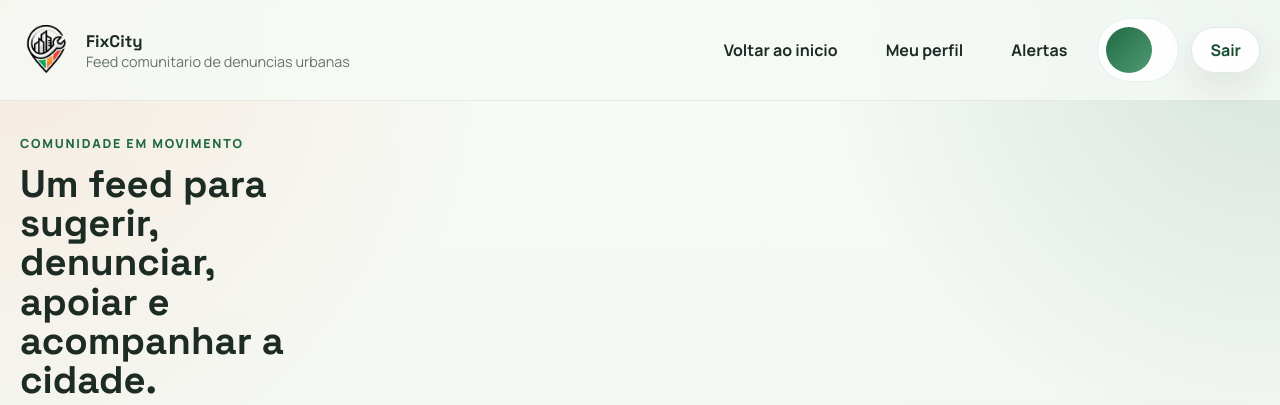
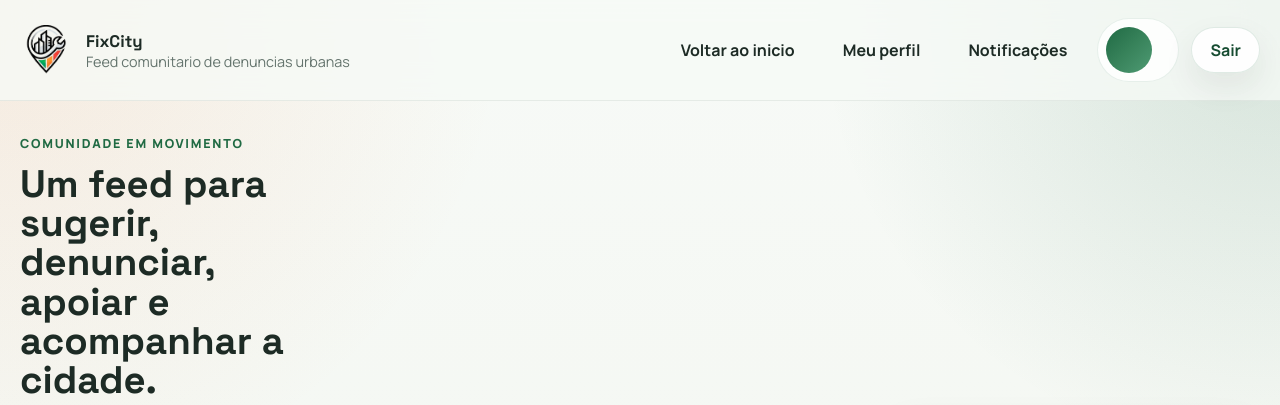
Before and after one commit to Murilo1447/Projeto-Integrador, a Flask app: template templates/fixcity/denuncias.html in a window 1280 px wide. Shown: the top 405 px of the page. Run offline with Flask 3, Linux system fonts and the light colour scheme; the template is opened without the code that fills it, so the values that code supplies are empty.

Commit message:
Mudança de Alertas para Notificações no html

```diff
--- a/templates/fixcity/denuncias.html
+++ b/templates/fixcity/denuncias.html
@@ -26,7 +26,7 @@
         <a href="{{ url_for('home') }}" class="btn btn-ghost">Voltar ao inicio</a>
         <a href="{{ url_for('perfil_publico', user_id=current_user.id_usuario) }}" class="btn btn-ghost">Meu perfil</a>
         <a href="{{ url_for('denuncias', aba='feed') }}#notificacoes" class="btn btn-ghost notification-link">
-          Alertas
+          Notificações
           {% if notification_summary.unread_count %}
             <span class="notification-badge">{{ notification_summary.unread_count }}</span>
           {% endif %}
--- a/templates/fixcity/index.html
+++ b/templates/fixcity/index.html
@@ -34,7 +34,7 @@
         {% if current_user %}
           <a href="{{ url_for('perfil_publico', user_id=current_user.id_usuario) }}" class="btn btn-ghost">Meu perfil</a>
           <a href="{{ url_for('denuncias', aba='feed') }}#notificacoes" class="btn btn-ghost notification-link">
-            Alertas
+            Notificações
             {% if notification_summary.unread_count %}
               <span class="notification-badge">{{ notification_summary.unread_count }}</span>
             {% endif %}
--- a/templates/fixcity/mapa.html
+++ b/templates/fixcity/mapa.html
@@ -36,7 +36,7 @@
         {% if current_user %}
           <a href="{{ url_for('perfil_publico', user_id=current_user.id_usuario) }}" class="btn btn-ghost">Meu perfil</a>
           <a href="{{ filtered_feed_url }}#notificacoes" class="btn btn-ghost notification-link">
-            Alertas
+            Notificações
             {% if notification_summary.unread_count %}
               <span class="notification-badge">{{ notification_summary.unread_count }}</span>
             {% endif %}
```
